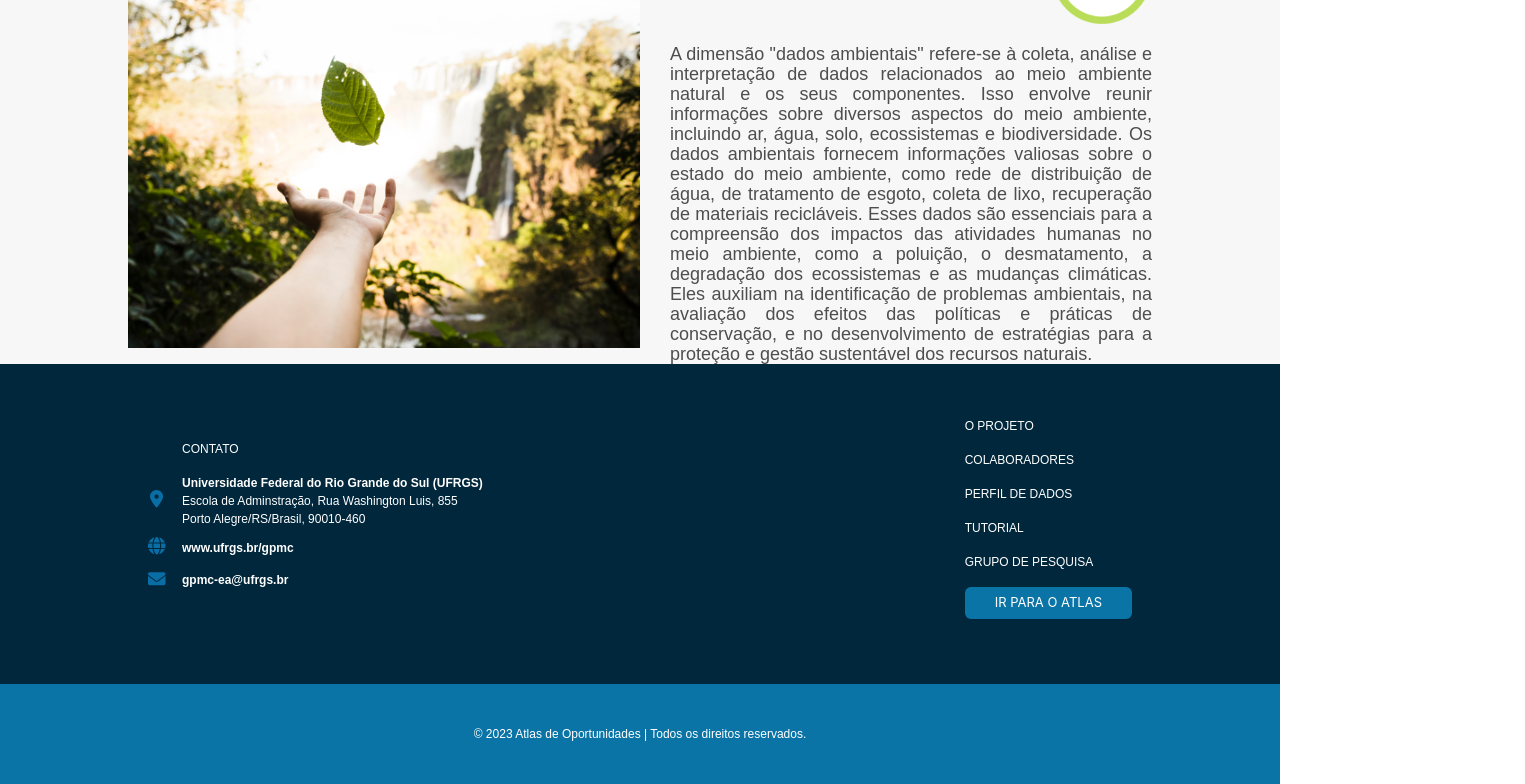
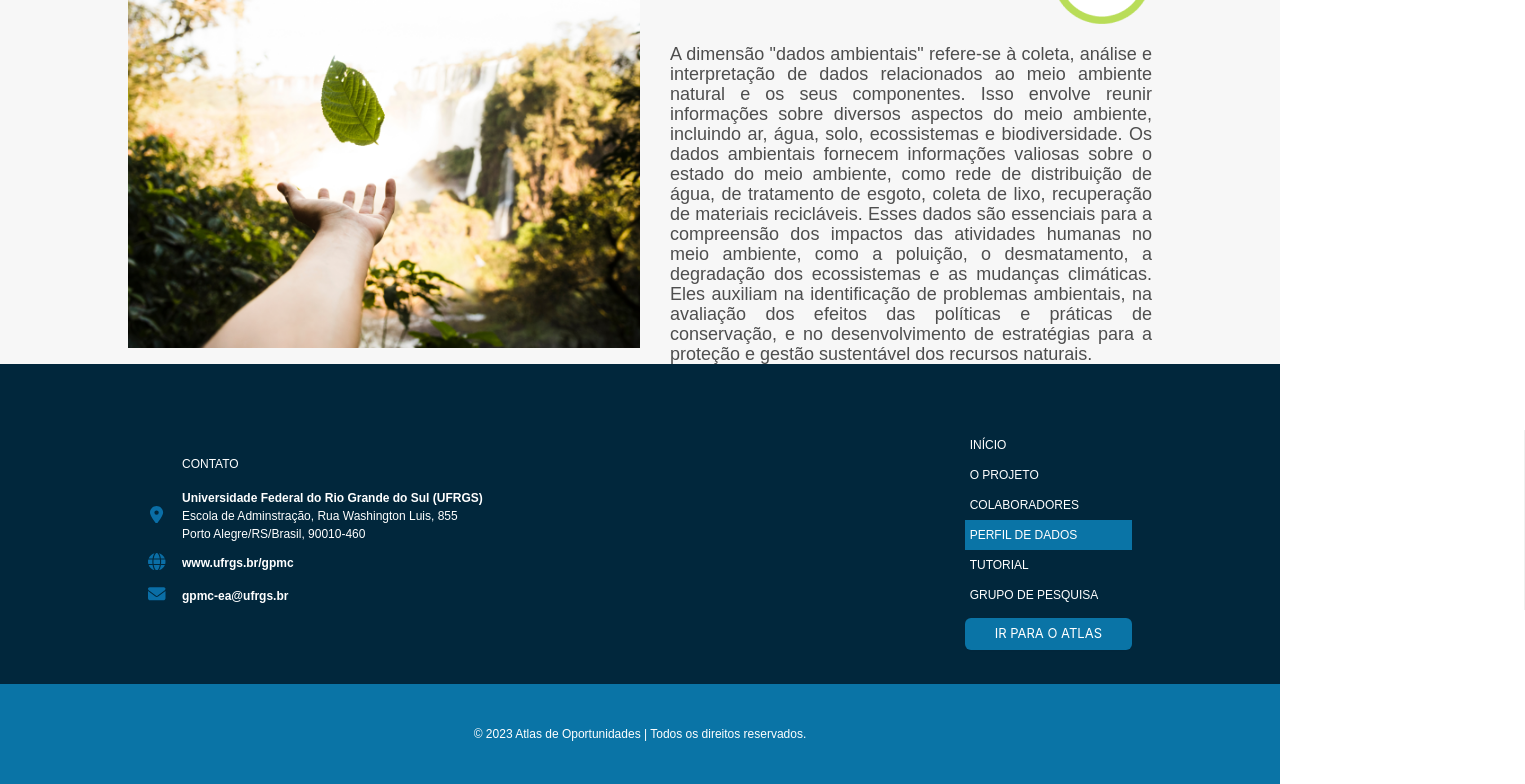
Before and after one commit to j-ricardo/portal-atlas, a Next.js app: page /perfil_dados in a window 1280 px wide. Shown: the part 4424-5208 px from the top of the page, 1525 px wide, since content can reach past the window. Built offline with nearby package versions, Linux system fonts and the light colour scheme.

Commit message:
ajustes menu itens

```diff
--- a/app/antd_styled.ts
+++ b/app/antd_styled.ts
@@ -32,6 +32,29 @@ export const DivHeader = styled.div`
     justify-content: space-between;
 `;
 
+export const DivMenu = styled.div`
+    width: 167px;
+    .ant-menu-item-selected{
+        background: #0A74A6 !important;
+    }
+    .goRgDq{
+        max-width: 167px;
+        min-width: 167px;
+    }
+    .ant-menu-vertical .ant-menu-item{
+        width: 167px;
+        height: 30px;
+        line-height: 30px;
+        border-radius: 0px;
+        padding: 0px 0px 0px 5px !important;
+        margin: 0px !important;
+        color: #fff;
+        font-size: 12px;
+        font-weight: 500;
+        font-family: 'Montserrat', sans-serif;
+    }
+`;
+
 export const StyledMenu = styled(Menu)`
     margin-top: auto;
     margin-bottom: auto;
@@ -50,7 +73,6 @@ export const StyledMenu = styled(Menu)`
     .ant-menu-item:hover{
         color: #fff !important;
     }
-
 `
 export const StyledDrawer = styled(Drawer)`
     background: #00406F;
--- a/app/components/footer/footerComponent.tsx
+++ b/app/components/footer/footerComponent.tsx
@@ -1,9 +1,11 @@
 import React, { useState, useEffect } from "react";
 import { Layout, Space, Button, Col, Row } from "antd";
 import Image from 'next/image';
+import Link from 'next/link';
 import logoFinal_pt from '@/public/ico/pt/LOGO_logo_final.png';
 import logoFinal_en from '@/public/ico/en/LOGO_logo_final.png';
 import {
+    DivMenu,
     StyledDivFooter,
     StyledDivFooterContent,
     StyledDivDireitosReservados,
@@ -11,15 +13,22 @@ import {
 const { Footer } = Layout;
 import { useAppDispatch, useAppSelector } from "@/app/hooks";
 import { LocaleLang, changeLocale, langSelector } from "@/app/features/localeSlice";
+import { MenuSelected, changePage, menuSelector } from '@/app/features/menuSlice';
+import MenuComponent from "@/app/components/menu/menu";
 
 export default function FooterComponent(props: any) {
     const [localeSel, setLocaleSel] = useState<LocaleLang>();
-    const selectedLocale = useAppSelector(langSelector);
-    const dispatch = useAppDispatch();
+    const [menuS, setMenuS] = useState<MenuSelected>();
+    const selectedLang = useAppSelector(langSelector);
+    const menuSel = useAppSelector(menuSelector);
 
     useEffect(() => {
-        setLocaleSel(selectedLocale);
-    }, [selectedLocale]);
+        setLocaleSel(selectedLang);
+    }, [selectedLang]);
+
+    useEffect(() => {
+        setMenuS(menuSel!);
+    }, [menuSel])
 
     const retornaConteudoFooter = () => {
         var quant = 3;
@@ -37,12 +46,6 @@ export default function FooterComponent(props: any) {
 
         var columnsFooter = [
             <Col key={"colmain1"}>
-                {/* <img
-                    src={(localeSel?.language === 'en'? logoFinal_en.src : logoFinal_pt.src)}
-                    style={{
-                        width: "auto", height: 198
-                    }}
-                /> */}
                 <Image
                     src={(localeSel?.language === 'en'? logoFinal_en.src : logoFinal_pt.src)}
                     width={0}
@@ -117,13 +120,15 @@ export default function FooterComponent(props: any) {
                     </Space>
                 </Space>
             </Col>,
-            <Col key={"colmain3"} style={{ alignItems: "right" }}>
-                <Space direction="vertical" size="middle">
-                    <p style={{ textTransform: "uppercase" }}>{localeSel?.languageJson.menu_1}</p>
-                    <p style={{ textTransform: "uppercase" }}>{localeSel?.languageJson.menu_2}</p>
-                    <p style={{ textTransform: "uppercase" }}>{localeSel?.languageJson.menu_3}</p>
-                    <p style={{ textTransform: "uppercase" }}>{localeSel?.languageJson.menu_4}</p>
-                    <p style={{ textTransform: "uppercase" }}>{localeSel?.languageJson.menu_5}</p>
+            <Col key={"colmain3"} style={{ alignItems: "right", marginLeft: 'auto' }}>
+                <Space direction="vertical" size="small">
+                    <DivMenu>
+                        <MenuComponent
+                            keySel={(menuS === undefined? '0' : menuS!.keyName!)}
+                            modo={"vertical"}
+                        />
+                    </DivMenu>
+                    <Link href="http://3.92.188.34:3000/" rel="noopener noreferrer" target="_blank">
                         <Button
                             style={{
                             background: "#0A74A6",
@@ -137,6 +142,7 @@ export default function FooterComponent(props: any) {
                         >
                             {localeSel?.languageJson.btn_ir_atlas}
                         </Button>
+                    </Link>
                 </Space>
             </Col>,
         ];
--- a/app/components/header/headerComponent.tsx
+++ b/app/components/header/headerComponent.tsx
@@ -1,7 +1,6 @@
 import React, { useState, useEffect } from 'react';
 import Image from 'next/image';
 import Link from 'next/link';
-import { useRouter, usePathname } from 'next/navigation';
 import { Layout, Space, Button } from 'antd';
 import {
     DivHeader,
@@ -21,27 +20,9 @@ import en from "@/public/static/locales/en.json";
 import pt from "@/public/static/locales/pt.json";
 import en_pu from "@/public/static/publications/en.json";
 import pt_pu from "@/public/static/publications/pt.json";
-
-import type { MenuProps, MenuTheme } from 'antd/es/menu';
-
-type MenuItem = Required<MenuProps>['items'][number];
-
-function getItem(
-    label: React.ReactNode,
-    key?: React.Key | null,
-    icon?: React.ReactNode,
-    children?: MenuItem[],
-): MenuItem {
-    return {
-        key,
-        icon,
-        children,
-        label,
-    } as MenuItem;
-}
+import MenuComponent from '@/app/components/menu/menu';
 
 export default function HeaderComponent(props: any){
-    const pathname_src = usePathname();
     const [openMenu, setOpenMenu] = useState<boolean>(false);
     const [localeSel, setLocaleSel] = useState<LocaleLang>();
     const [menuS, setMenuS] = useState<MenuSelected>();
@@ -56,43 +37,6 @@ export default function HeaderComponent(props: any){
     useEffect(() => {
         setMenuS(menuSel!);
     }, [menuSel])
-
-    const items: MenuItem[] = [
-        getItem(
-            <>
-                <a href={`${pathname_src.substring(0, pathname_src.lastIndexOf("/") + 1)}index.html`}>
-                    {localeSel?.languageJson.menu_1}
-                </a>
-            </>,
-            'projeto'
-        ),
-        getItem(
-            <>
-                <a href={`${pathname_src.substring(0, pathname_src.lastIndexOf("/") + 1)}colaboradores.html`}>
-                    {localeSel?.languageJson.menu_2}
-                </a>
-            </>,
-            'colaboradores'
-        ),
-        getItem(
-            <>
-                <a href={`${pathname_src.substring(0, pathname_src.lastIndexOf("/") + 1)}perfil_dados.html`}>
-                    {localeSel?.languageJson.menu_3}
-                </a>
-            </>,
-            'perfil_dados'
-        ),
-        getItem(
-            localeSel?.languageJson.menu_4,
-            'tutorial'
-        ),
-        getItem(
-            <Link href="https://www.ufrgs.br/gpmc/papers-in-journals/" rel="noopener noreferrer" target="_blank">
-                {localeSel?.languageJson.menu_5}
-            </Link>,
-            'grupo_pesquisa'
-        )
-    ];
 
     const onClickChangeLocale = () => {
         if(localeSel?.language === 'en'){
@@ -137,10 +81,9 @@ export default function HeaderComponent(props: any){
                 {
                     props.windows[0] > 1300 ? (
                     <>
-                        <StyledMenu
-                            selectedKeys={[menuS!.keyName]}
-                            mode={"horizontal"}
-                            items={items}
+                        <MenuComponent
+                            keySel={menuS!.keyName}
+                            modo={"horizontal"}
                         />
                         <Link href="https://github.com/gpmc-lab-ufrgs/atlas-of-opportunity" rel="noopener noreferrer" target="_blank">
                             <Button
@@ -255,11 +198,9 @@ export default function HeaderComponent(props: any){
                                 </Space>
                             }
                         >
-                            <StyledMenu
-                                selectedKeys={[menuS!.keyName]}
-                                mode={"vertical"}
-                                items={items}
-                                // onClick={(e: any) => onClickMenu(e.key)}
+                            <MenuComponent
+                                keySel={menuS!.keyName}
+                                modo={"vertical"}
                             />
                         </StyledDrawer>
                     </>
--- a/app/components/homeTitle/homeTitle.tsx
+++ b/app/components/homeTitle/homeTitle.tsx
@@ -3,6 +3,7 @@ import React, { useState, useEffect } from "react";
 
 import { useAppDispatch, useAppSelector } from "@/app/hooks";
 import { LocaleLang, changeLocale, langSelector } from "@/app/features/localeSlice";
+import ico from "@/public/favicon.ico";
 
 
 export function HomeTitleComponent() {
@@ -15,6 +16,7 @@ export function HomeTitleComponent() {
 
     return (
         <Head>
+            <link rel="shortcut icon" href={ico.src} />
             <title>{localeSel?.languageJson.app_title}</title>
         </Head>
     )
--- /dev/null
+++ b/app/components/menu/menu.tsx
@@ -0,0 +1,108 @@
+import React, { useState, useEffect } from 'react';
+import Link from 'next/link';
+import { useRouter, usePathname } from 'next/navigation';
+import {
+    DivMenu,
+    StyledMenu,
+} from '@/app/antd_styled';
+import { useAppDispatch, useAppSelector } from "@/app/hooks";
+import { LocaleLang, changeLocale, langSelector } from "@/app/features/localeSlice";
+import { MenuSelected, changePage, menuSelector } from '@/app/features/menuSlice';
+
+import type { MenuProps, MenuTheme } from 'antd/es/menu';
+
+type MenuItem = Required<MenuProps>['items'][number];
+
+function getItem(
+    label: React.ReactNode,
+    key?: React.Key | null,
+    icon?: React.ReactNode,
+    children?: MenuItem[],
+): MenuItem {
+    return {
+        key,
+        icon,
+        children,
+        label,
+    } as MenuItem;
+}
+
+export default function MenuComponent(props: any){
+    const pathname_src = usePathname();
+    const [pathName, setPathName] = useState<string>('');
+    const [openMenu, setOpenMenu] = useState<boolean>(false);
+    const [localeSel, setLocaleSel] = useState<LocaleLang>();
+    const [menuS, setMenuS] = useState<MenuSelected>();
+    const selectedLang = useAppSelector(langSelector);
+    const menuSel = useAppSelector(menuSelector);
+    const dispatch = useAppDispatch();
+
+    useEffect(() => {
+        setLocaleSel(selectedLang);
+    }, [selectedLang]);
+
+    useEffect(() => {
+        setMenuS(menuSel!);
+    }, [menuSel])
+
+    useEffect(() => {
+        setPathName(pathname_src);
+        console.log('alterado');
+        console.log(pathname_src);
+    }, [pathname_src])
+
+    const ReturnMenuItem = (): MenuItem[] => {
+        const items: MenuItem[] = [
+            getItem(
+                <>
+                    <a href={`${pathName!.substring(0, pathName!.lastIndexOf("/") + 1)}index.html`}>
+                        {localeSel?.languageJson.menu_0}
+                    </a>
+                </>,
+                'inicio'
+            ),
+            getItem(
+                localeSel?.languageJson.menu_1,
+                'projeto'
+            ),
+            getItem(
+                <>
+                    <a href={`${pathName!.substring(0, pathName!.lastIndexOf("/") + 1)}colaboradores.html`}>
+                        {localeSel?.languageJson.menu_2}
+                    </a>
+                </>,
+                'colaboradores'
+            ),
+            getItem(
+                <>
+                    <a href={`${pathName!.substring(0, pathName!.lastIndexOf("/") + 1)}perfil_dados.html`}>
+                        {localeSel?.languageJson.menu_3}
+                    </a>
+                </>,
+                'perfil_dados'
+            ),
+            getItem(
+                localeSel?.languageJson.menu_4,
+                'tutorial'
+            ),
+            getItem(
+                <Link href="https://www.ufrgs.br/gpmc/papers-in-journals/" rel="noopener noreferrer" target="_blank">
+                    {localeSel?.languageJson.menu_5}
+                </Link>,
+                'grupo_pesquisa'
+            )
+        ];
+
+        return items;
+    }
+
+
+
+    return (
+        <StyledMenu
+            selectedKeys={[props.keySel]}
+            mode={props.modo}
+            items={ReturnMenuItem()}
+        />
+    );
+}
--- a/app/layout.tsx
+++ b/app/layout.tsx
@@ -26,10 +26,7 @@ export default function RootLayout({
     <html lang="pt">
       <Providers>
         <HomeTitleComponent />
-        <body
-          // className={mont.className}
-          style={{ margin: 0 }}
-        >
+        <body style={{ margin: 0 }}>
           <GlobalStyle />
           <Layout className="layout">
             <HeaderComponent windows={[width, height]} />
--- a/app/page.tsx
+++ b/app/page.tsx
@@ -88,8 +88,8 @@ function Home() {
 
   useEffect(() => {
     const m: MenuSelected = {
-      idMenu: 1,
-      keyName: 'projeto'
+      idMenu: 0,
+      keyName: 'inicio'
     };
     dispatch(changePage(m));
   }, [])
--- a/public/static/locales/en.json
+++ b/public/static/locales/en.json
@@ -1,6 +1,7 @@
 {
     "app_title": "Atlas of Opportunities",
     "active_locale": "en",
+    "menu_0": "Home",
     "menu_1": "The project",
     "menu_2": "Collaborators",
     "menu_3": "Data profile",
--- a/public/static/locales/pt.json
+++ b/public/static/locales/pt.json
@@ -1,6 +1,7 @@
 {
     "app_title": "Atlas of Oportunidades",
     "active_locale": "pt",
+    "menu_0": "Início",
     "menu_1": "O projeto",
     "menu_2": "Colaboradores",
     "menu_3": "Perfil de dados",
```
Also changed, not shown: 2 other files (tests, documents, lock files or other folders). Lines whose indentation alone changed are shown as unchanged.
